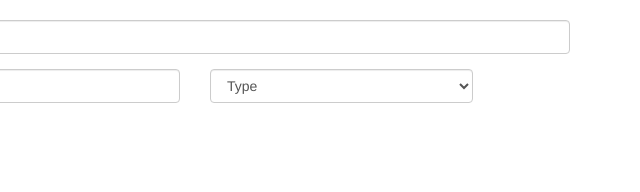
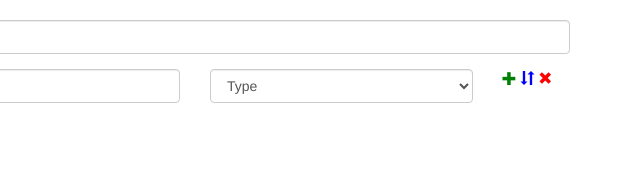
Before and after one commit to itsrachelfish/beerdb, a website: page static/index.html in a window 1280 px wide. Shown: the full height of the page, 640-1280 px from the left. Drawn offline with Linux system fonts and the light colour scheme.

Commit message:
Added column icons

```diff
--- a/static/index.html
+++ b/static/index.html
@@ -46,6 +46,12 @@
                                 <option value="range">Range (used for ranges of numbers)</option>
                             </select>
                         </div>
+
+                        <div class="col-sm-1">
+                            <span class="glyphicon glyphicon-plus" style="color:green" title="Add another column"></span>
+                            <span class="glyphicon glyphicon-sort" style="color:blue" title="Move this column"></span>
+                            <span class="glyphicon glyphicon-remove" style="color:red" title="Remove this column"></span>
+                        </div>
                     </div>
 
                     <div class="form-group">
```
